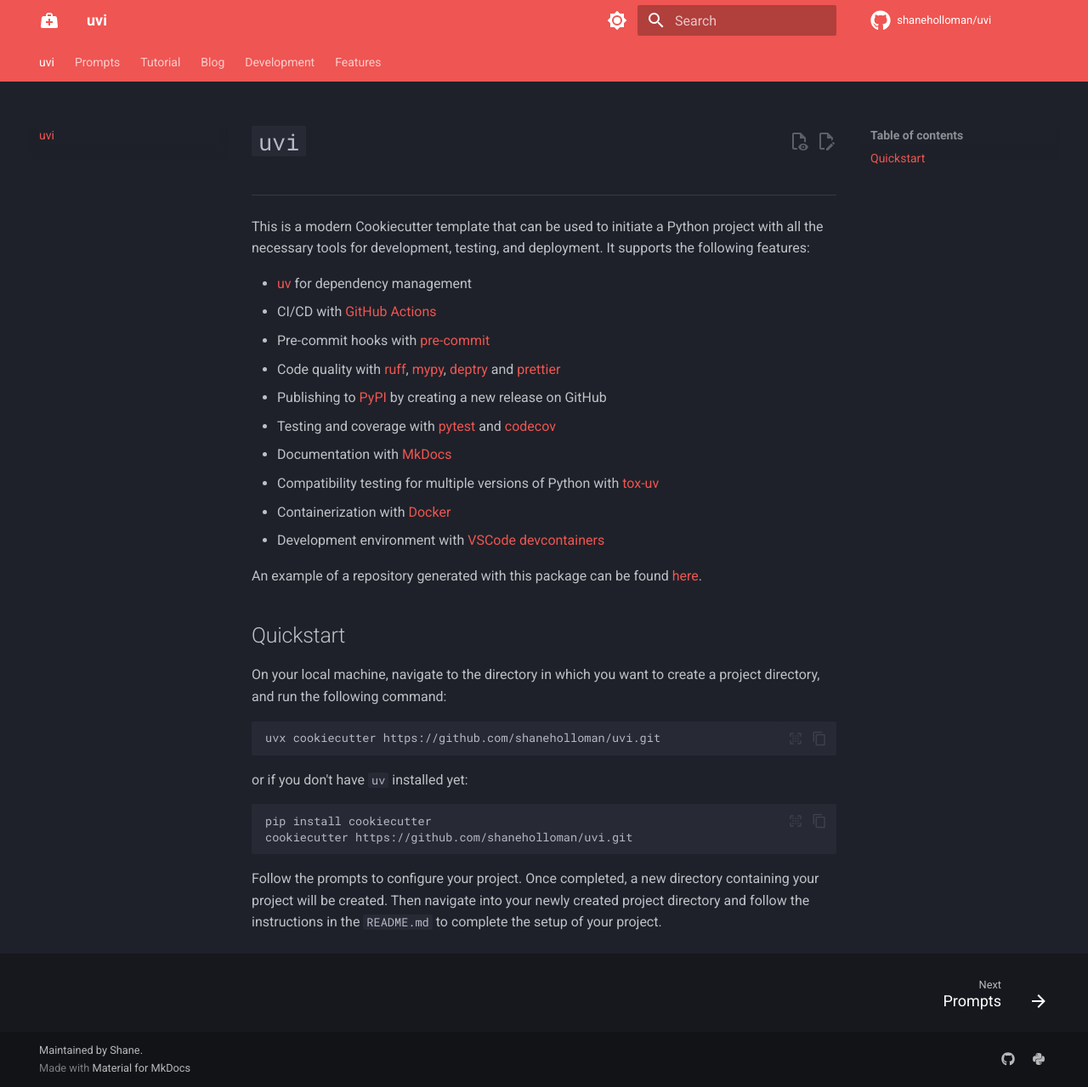
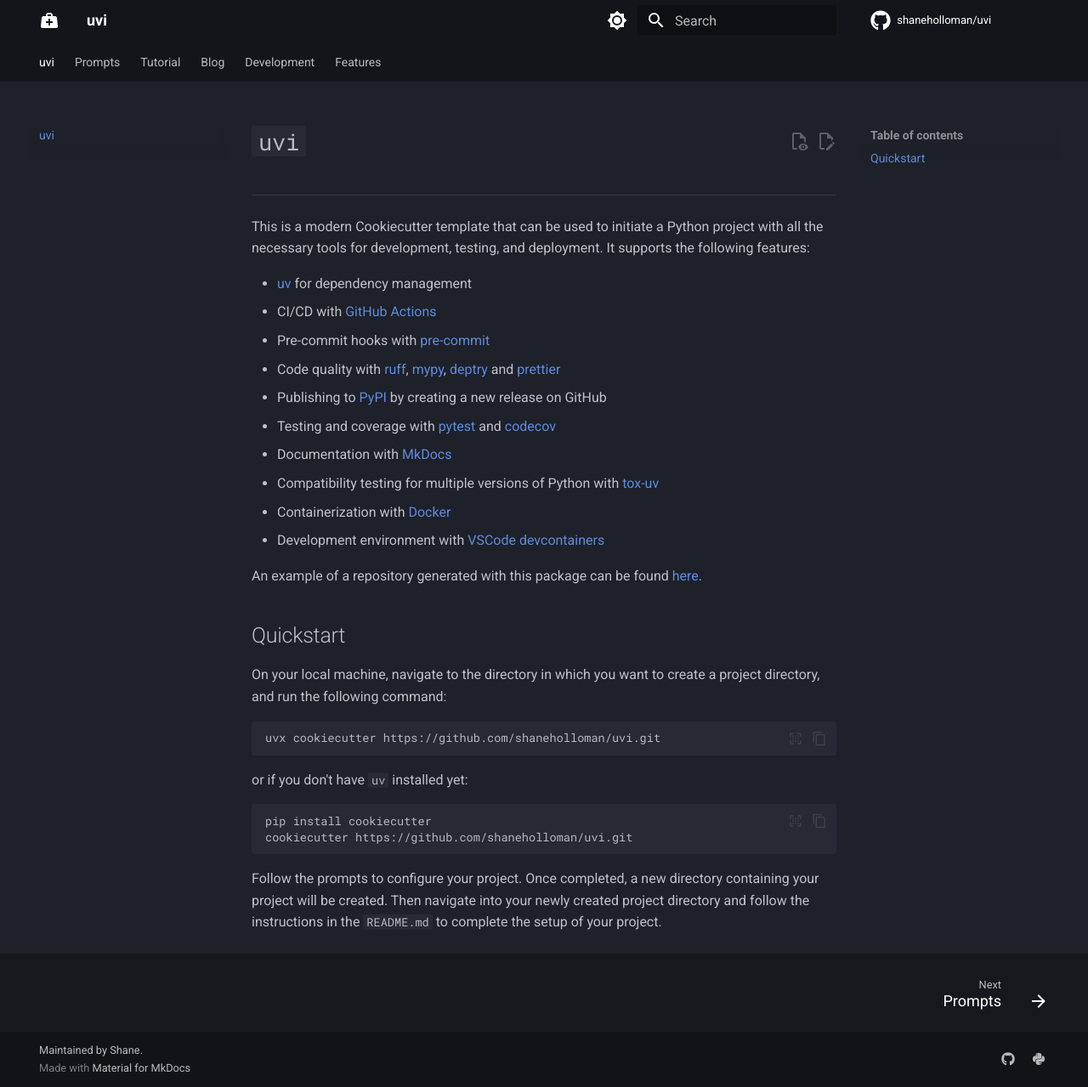
Before and after one commit to shaneholloman/uvi, an MkDocs documentation site: the page built from docs/index.md, in a window 1280 px wide and 1279 px high. Shown: the whole window at 85% size. Built offline with MkDocs 1.6.1 and Material for MkDocs 9.7.7, drawn with Linux system fonts in a browser that asks for light colours; comment, search, counter and statistics services are not loaded.

Commit message:
style: update mkdocs.yml to change primary and accent colors to black

```diff
--- a/mkdocs.yml
+++ b/mkdocs.yml
@@ -41,15 +41,15 @@ theme:
   palette:
     # Default dark theme
     - scheme: slate
-      primary: red
-      accent: red
+      primary: black
+      accent: black
       toggle:
         icon: material/brightness-7
         name: Switch to light mode
     # Light mode
     - scheme: default
-      primary: red
-      accent: red
+      primary: black
+      accent: black
       toggle:
         icon: material/brightness-4
         name: Switch to dark mode
```
Also changed, not shown: 1 other file.
